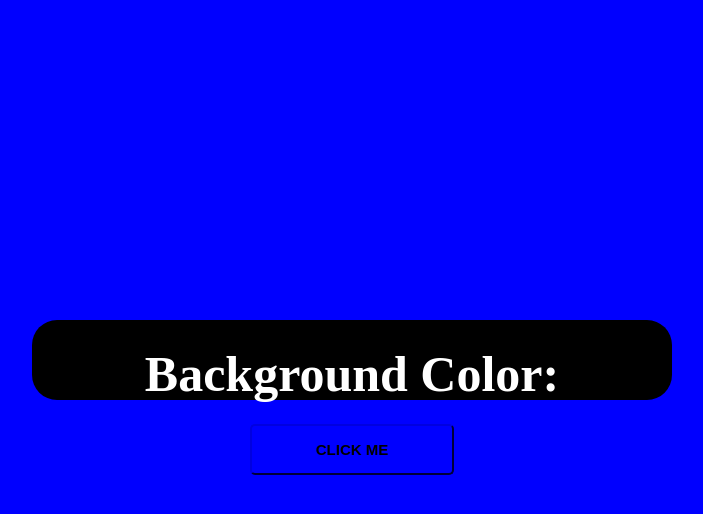
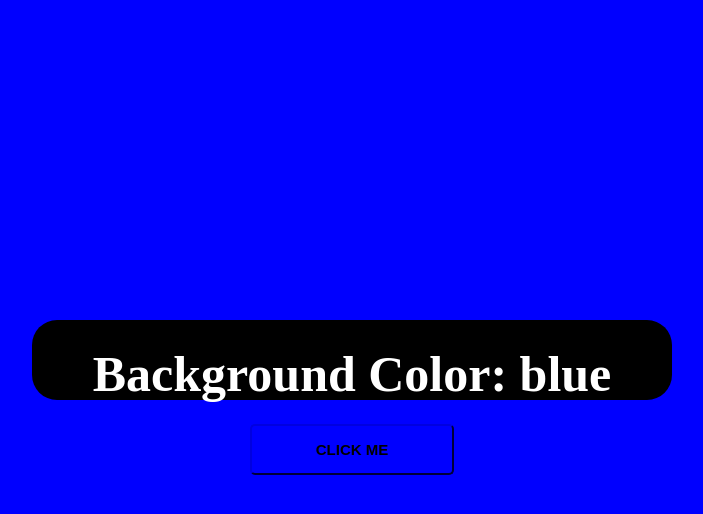
Before and after one commit to JaredStephens/color_flipper, a plain HTML site: page index.html in a window 1280 px wide. Both pictures are taken after a click on the button "CLICK ME". Shown: the whole page, without its empty margins (288-991 px from the left). Drawn offline with Linux system fonts and the light colour scheme.

Commit message:
color added to span

```diff
--- a/app.js
+++ b/app.js
@@ -1,13 +1,15 @@
 // RANDOM COLOR
 const colors = ["red", "blue", "orange", "yellow", "green", "purple"];
 const btn = document.querySelector("button");
-const color = document.querySelector("color");
+const color = document.querySelector(".color");
 
 // CHANGE BACKGROUND COLOR
 btn.addEventListener("click", function () {
 	const randomNumber = getRandomNumber();
 	console.log(randomNumber);
+
 	document.body.style.backgroundColor = colors[randomNumber];
+	color.textContent = colors[randomNumber];
 });
 function getRandomNumber() {
 	return Math.floor(Math.random() * colors.length);
--- a/index.html
+++ b/index.html
@@ -9,7 +9,7 @@
 	</head>
 	<body>
 		<div id="container">
-			<h1>Background Color:</h1>
+			<h1>Background Color: <span class="color"></span></h1>
 			<button>CLICK ME</button>
 		</div>
 		<script src="./app.js"></script>
```
